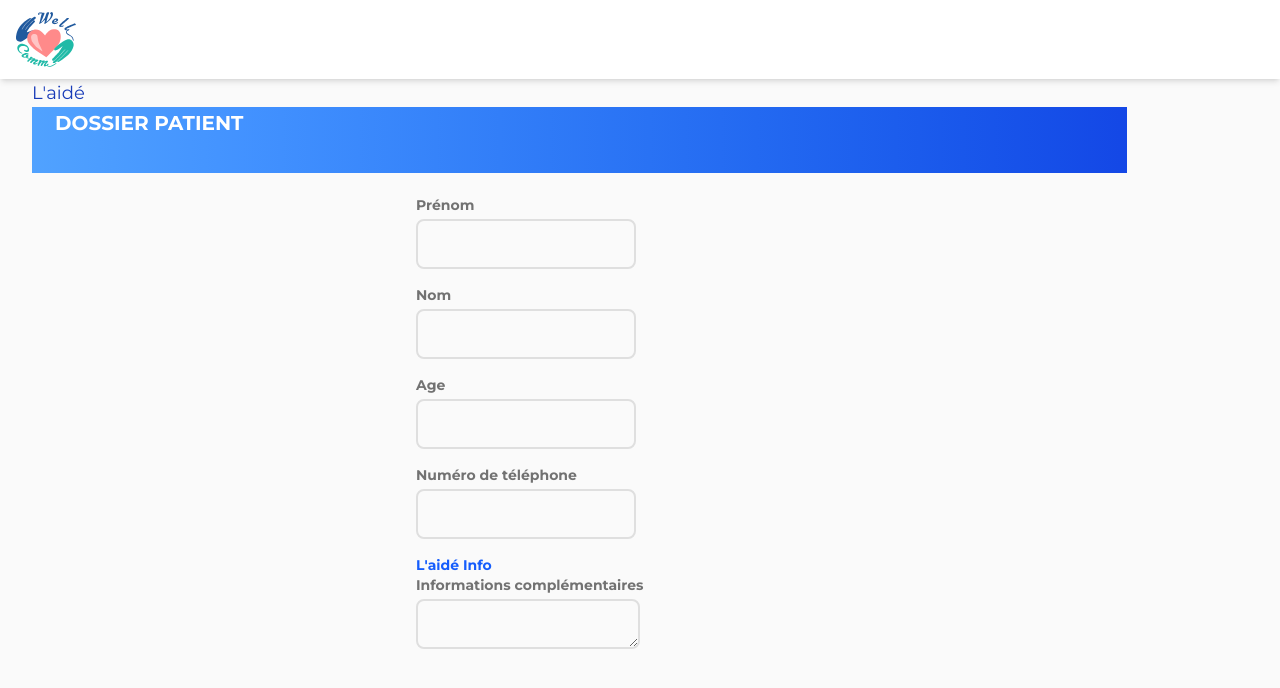
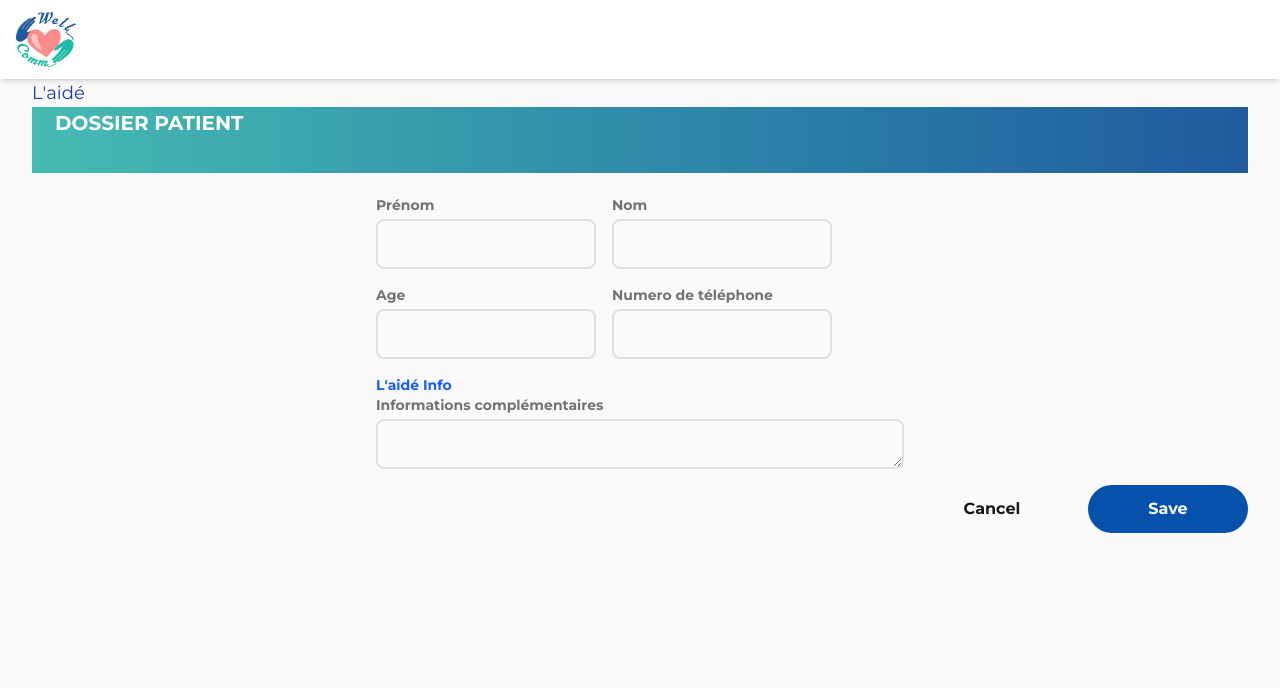
Before and after one commit to TheGamerFarmer/Well-Comm, a Next.js app in the folder site-web/: page /ProfilAide in a window 1280 px wide. Shown: the top 688 px of the page. Built offline with nearby package versions, Linux system fonts and the light colour scheme.

Commit message:
amélioration de la page de profil de l'aidé

```diff
--- a/site-web/app/ProfilAide/page.tsx
+++ b/site-web/app/ProfilAide/page.tsx
@@ -1,3 +1,4 @@
+import {Button} from "@/components/ButtonMain";
 
 export default function ProfilAide() {
     return (
@@ -5,29 +6,47 @@ export default function ProfilAide() {
         <div className="mx-auto px-4 sm:px-6 lg:px-8 max-w-7xl">
             <p className="text-lg font-medium font-bold text-blue-800">L'aidé</p>
             <div>
-        <div className="w-[1095px] h-[66px] mb-[22px] pt-4 pr-[843px] pb-4 pl-[23px] bg-gradient-to-r from-blue-400 to-blue-700">
+        <div className="w-full h-[66px] mb-[22px] pt-4 pr-[843px] pb-4 pl-[23px] bg-gradient-to-r from-[#45bbb1] to-[#215a9e]">
             <p className="w-[229px] h-[34px] font-montserrat text-xl font-bold leading-[1.7px] text-left text-[#fff]">
                 DOSSIER PATIENT
             </p>
         </div>
-            <form className="mx-auto max-w-md">
+            <form className="mx-auto max-w-132">
+                <div className="flex gap-4">
+                    <div>
                         <label className="flex font-montserrat text-sm font-bold text-left text-[#727272]">Prénom</label>
                         <input className="h-[50px] self-stretch flex flex flex-row justify-between items-start py-[14px] ph-4 rounded-lg border #dfdfdf border-solid bg-[#fff]h-10 rounded-lg border-2 border-[#dfdfdf] mb-4 mt-1 p-3 text-black" type="text"/>
-
+                    </div>
+                    <div>
                         <label className="flex font-montserrat text-sm font-bold text-left text-[#727272]">Nom</label>
                         <input className="h-[50px] self-stretch flex flex flex-row justify-between items-start py-[14px] ph-4 rounded-lg border #dfdfdf border-solid bg-[#fff]h-10 rounded-lg border-2 border-[#dfdfdf] mb-4 mt-1 p-3 text-black" type="text"/>
+                    </div>
+                </div>
 
+                    <div className="flex gap-4">
+                        <div>
                             <label className="flex font-montserrat text-sm font-bold text-left text-[#727272]">Age</label>
                             <input className="h-[50px] self-stretch flex flex flex-row justify-between items-start py-[14px] ph-4 rounded-lg border #dfdfdf border-solid bg-[#fff]h-10 rounded-lg border-2 border-[#dfdfdf] mb-4 mt-1 p-3 text-black" type="text"/>
-
-                <label className="flex font-montserrat text-sm font-bold text-left text-[#727272]">Numéro de téléphone</label>
+                        </div>
+                        <div>
+                            <label className="flex font-montserrat text-sm font-bold text-left text-[#727272]">Numero de téléphone</label>
                             <input className="h-[50px] self-stretch flex flex flex-row justify-between items-start py-[14px] ph-4 rounded-lg border #dfdfdf border-solid bg-[#fff]h-10 rounded-lg border-2 border-[#dfdfdf] mb-4 mt-1 p-3 text-black" type="text"/>
-
+                        </div>
+                    </div>
+                <div className="w-full">
                 <label className="flex font-montserrat text-sm font-bold text-left text-[#727272] text-blue-600">L'aidé Info</label>
                 <label className="flex font-montserrat text-sm font-bold text-left text-[#727272]">Informations complémentaires</label>
-                <textarea className="h-[50px] self-stretch flex flex flex-row justify-between items-start py-[14px] ph-4 rounded-lg border #dfdfdf border-solid bg-[#fff]h-10 rounded-lg border-2 border-[#dfdfdf] mb-4 mt-1 p-3 text-black"></textarea>
-
+                <textarea className="h-[50px] w-full self-stretch flex flex flex-row justify-between items-start py-[14px] ph-4 rounded-lg border #dfdfdf border-solid bg-[#fff]h-10 rounded-lg border-2 border-[#dfdfdf] mb-4 mt-1 p-3 text-black"></textarea>
+                </div>
             </form>
+                <div className="flex gap-4 justify-end">
+                <Button variant="" type="submit">
+                    Cancel
+                </Button>
+                <Button type="submit">
+                    Save
+                </Button>
+                </div>
         </div>
         </div>
     );
```
Lines whose indentation alone changed are shown as unchanged.
